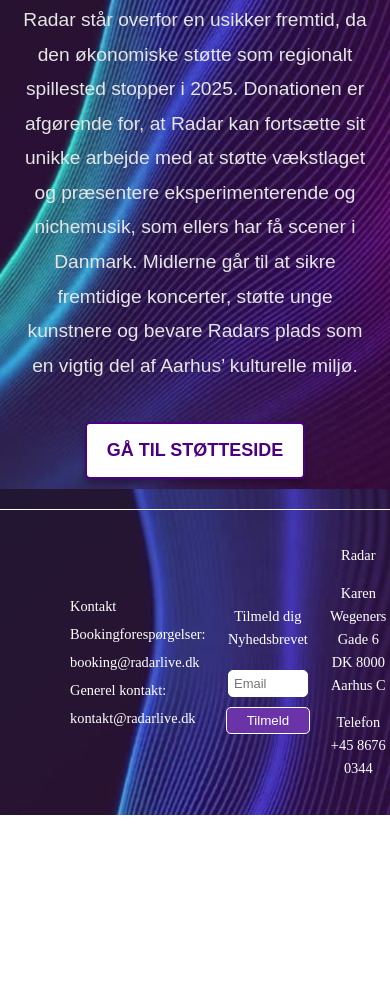
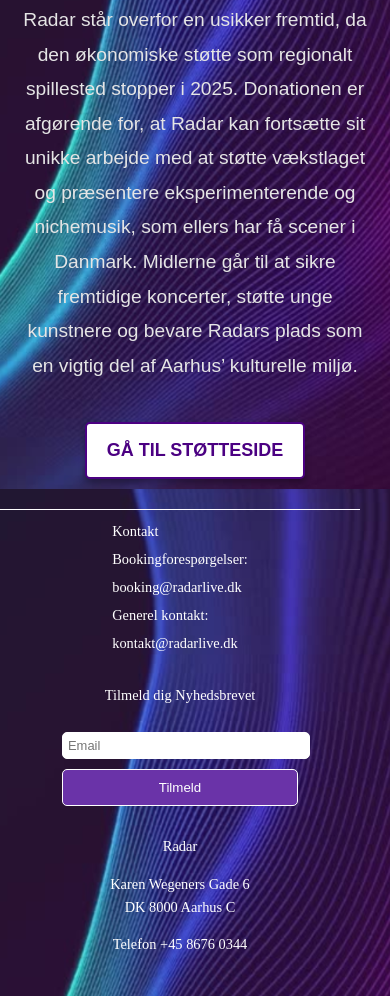
Before and after one commit to cilletalbot/Radar, a plain HTML site: page index.html in a window 390 px wide. Shown: the part 1199-2195 px from the top of the page. Before the commit the page ends 2014 px from the top, so only its background shows below. Drawn offline with Linux system fonts and the light colour scheme.

Commit message:
responsiv
responsiv footer

```diff
--- a/css/forside.css
+++ b/css/forside.css
@@ -225,3 +225,41 @@ footer {
   background-color: #4b2480; /* Mørkere lilla ved hover */
   color: #fff;
 }
+
+
+/* Media query for iPhone 12 (390px bredde) */
+@media (max-width: 390px) {
+  footer {
+    flex-direction: column;
+    padding: 10px 20px; /* Mindre padding på mobil */
+    margin-right: 30px;
+  }
+
+  .aabeningstider div {
+    width: 100%; /* Gør div'ene i aabeningstider til 100% bredde */
+    flex-direction: column; /* Stak items vertikalt */
+    margin-bottom: 10px; /* Tilføj lidt afstand mellem elementerne */
+  }
+
+  .aabeningstider .day,
+  .aabeningstider .time {
+    width: 100%; /* Hver item tager 100% bredde */
+    text-align: left; /* Juster tekst til venstre for bedre læsbarhed */
+  }
+
+  .nyhedsbrev input[type="email"] {
+    width: 100%; /* Gør input-feltet til 100% bredde på mobil */
+    margin-top: 10px;
+  }
+
+  .nyhedsbrev button {
+    width: 100%; /* Gør knappen til 100% bredde på mobil */
+    padding: 10px 0; /* Øg padding på knappen for bedre touch-interaktion */
+  }
+
+  /* Juster footer tekstplacering for små skærme */
+  footer div {
+    text-align: center;
+    margin-bottom: 15px; /* Tilføj margin mellem footer elementer */
+  }
+}
```
